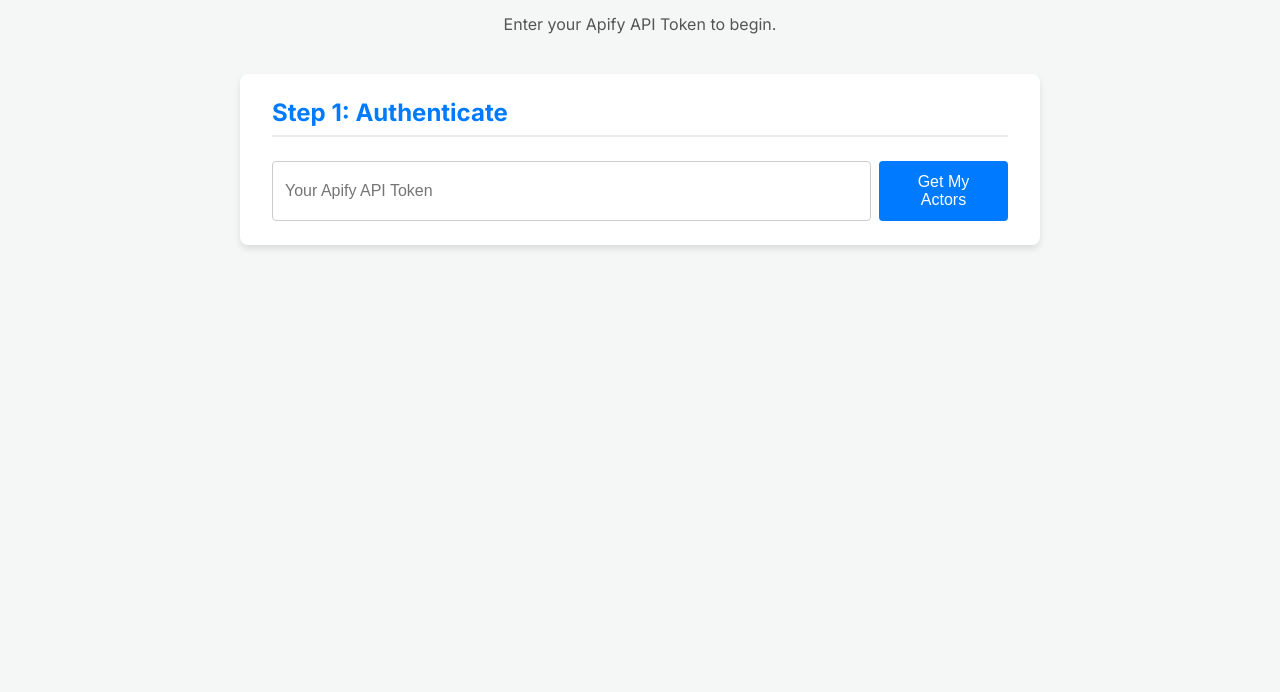
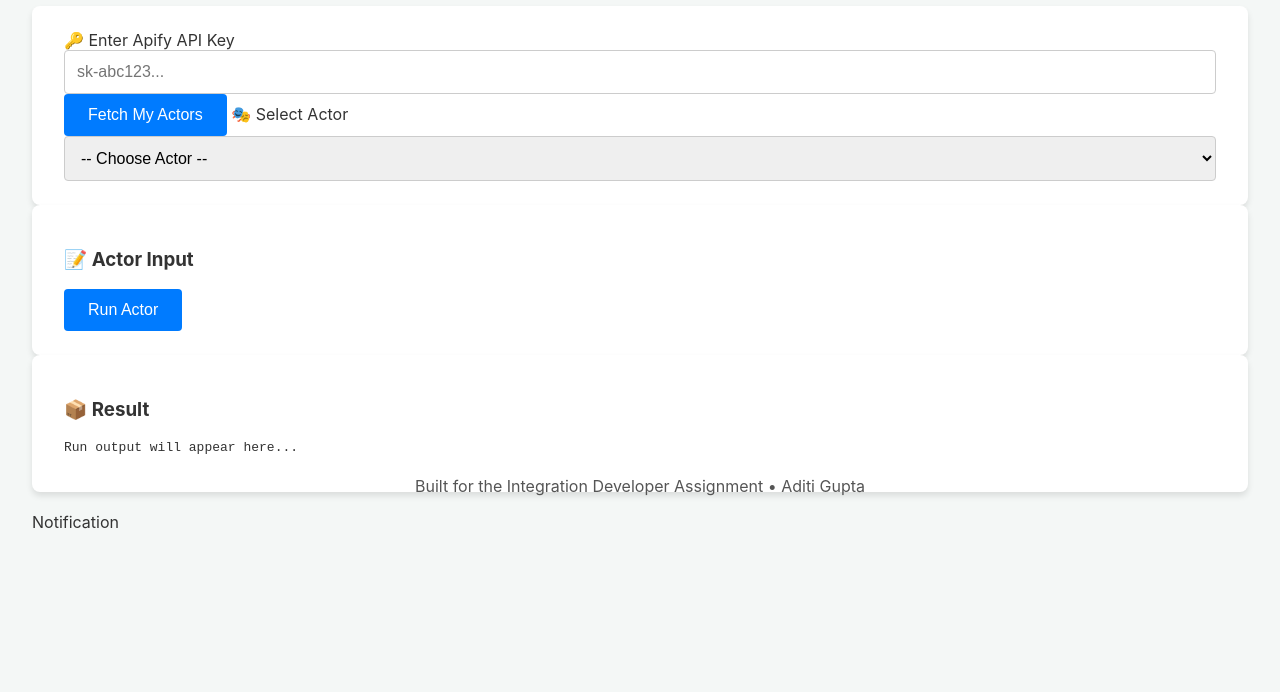
Before and after one commit to aditig80/Apify, a plain HTML site: page apify-webapp/frontend/index.html in a window 1280 px wide. Shown: the part 108-800 px from the top of the page. Drawn offline with nearby package versions, Linux system fonts and the light colour scheme.

Commit message:
Update index.html

```diff
--- a/apify-webapp/frontend/index.html
+++ b/apify-webapp/frontend/index.html
@@ -1,44 +1,50 @@
 <!DOCTYPE html>
 <html lang="en">
 <head>
-    <meta charset="UTF-8">
-    <meta name="viewport" content="width=device-width, initial-scale=1.0">
-    <title>Apify Web App Challenge</title>
-    <link rel="stylesheet" href="style.css">
-    <link rel="preconnect" href="https://fonts.googleapis.com">
-    <link rel="preconnect" href="https://fonts.gstatic.com" crossorigin>
-    <link href="https://fonts.googleapis.com/css2?family=Inter:wght@400;500;700&display=swap" rel="stylesheet">
+  <meta charset="UTF-8" />
+  <meta name="viewport" content="width=device-width, initial-scale=1.0"/>
+  <title>Apify Actor Runner</title>
+  <link rel="stylesheet" href="style.css" />
 </head>
 <body>
-    <div class="container">
-        <h1>Apify Actor Runner</h1>
-        <p>Enter your Apify API Token to begin.</p>
+  <div class="app-container">
+    <header>
+      <h1>⚙️ Apify Actor Runner</h1>
+    </header>
 
-        <div class="card">
-            <h2>Step 1: Authenticate</h2>
-            <div class="input-group">
-                <input type="password" id="apiToken" placeholder="Your Apify API Token">
-                <button id="getActorsBtn">Get My Actors</button>
-            </div>
-        </div>
+    <main>
+      <section class="card">
+        <label for="apiKey">🔑 Enter Apify API Key</label>
+        <input type="text" id="apiKey" placeholder="sk-abc123..." />
 
-        <div class="card" id="actorSelection" style="display: none;">
-            <h2>Step 2: Choose Actor & Provide Input</h2>
-            <select id="actorsDropdown">
-                <option value="">-- Select an Actor --</option>
-            </select>
-            <div id="inputSchemaForm">
-                </div>
-            <button id="runActorBtn" style="display: none;">Run Actor</button>
-        </div>
+        <button class="primary-btn" onclick="fetchActors()">Fetch My Actors</button>
 
-        <div class="card" id="resultsSection" style="display: none;">
-            <h2>Step 3: Results</h2>
-            <div id="loader" style="display: none;">Running actor... please wait.</div>
-            <pre id="resultsOutput"></pre>
-        </div>
-    </div>
+        <label for="actorSelect">🎭 Select Actor</label>
+        <select id="actorSelect" onchange="loadSchema()">
+          <option value="">-- Choose Actor --</option>
+        </select>
+      </section>
 
-    <script src="script.js"></script>
+      <section class="card" id="schemaSection">
+        <h3>📝 Actor Input</h3>
+        <form id="inputForm"></form>
+        <button class="primary-btn" onclick="runActor()">Run Actor</button>
+      </section>
+
+      <section class="card">
+        <h3>📦 Result</h3>
+        <pre id="resultBox">Run output will appear here...</pre>
+      </section>
+    </main>
+
+    <footer>
+      <p>Built for the Integration Developer Assignment • Aditi Gupta</p>
+    </footer>
+  </div>
+  <div id="toast" class="toast">Notification</div>
+  <div id="loader" class="loader" style="display:none;"></div>
+
+  <script src="https://cdn.jsdelivr.net/npm/axios/dist/axios.min.js"></script>
+  <script src="script.js"></script>
 </body>
 </html>
```
